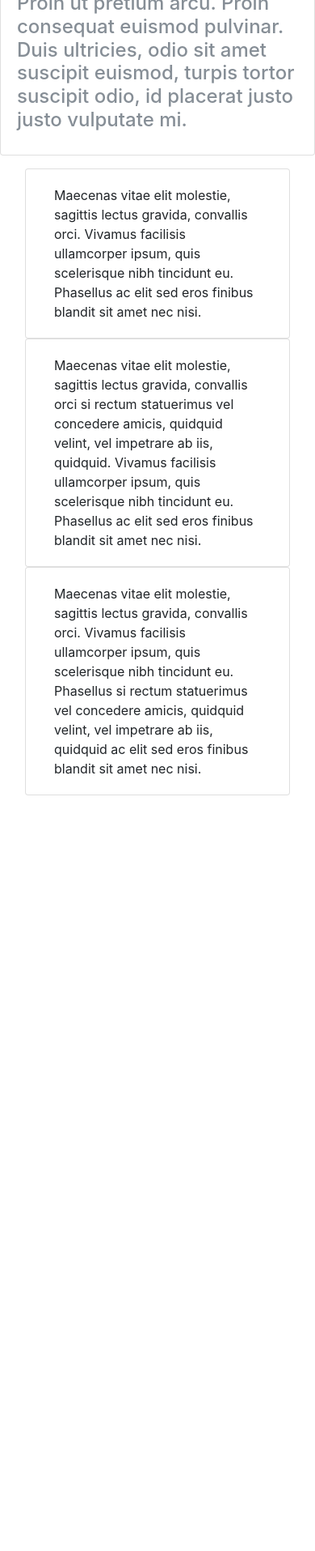
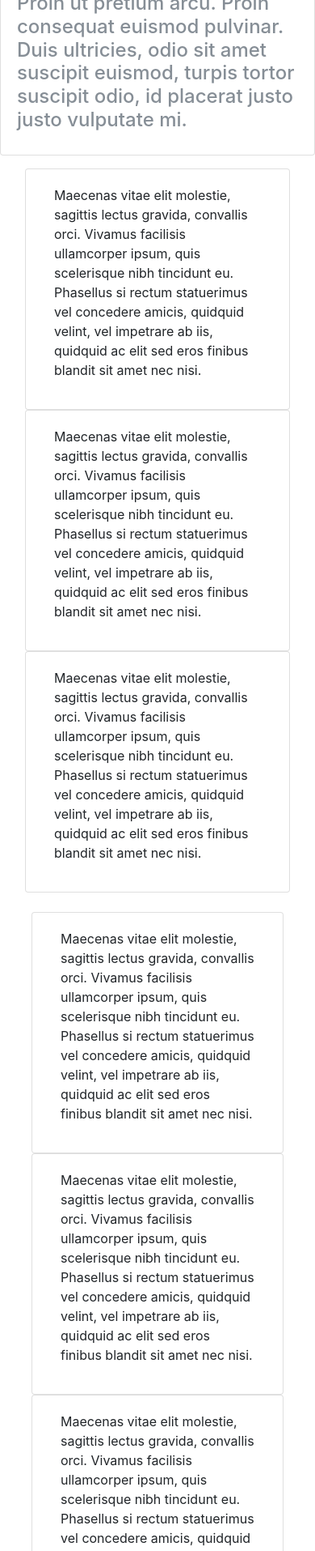
Before and after one commit to PassNum-Promo4/projet-bootstrap-exercice1-rverona, a plain HTML site: page index.html in a window 390 px wide. Shown: the part 85-2000 px from the top of the page at 81% size. Before the commit the page ends 1083 px from the top, so only its background shows below. Drawn offline with nearby package versions, Linux system fonts and the light colour scheme.

Commit message:
Squelette du site presque finalisé, il reste à centrer la derniere colonne en tablette

```diff
--- a/index.html
+++ b/index.html
@@ -11,9 +11,10 @@
   </head>
   <body>
 
+<!-- Header  -->
 <header class="card" style="width: 100%;">
   <div class="card-body">
-    <h1 class="card-title">Bonjour, monde!</h1>
+    <h1 class="card-title text-primary">Bonjour, monde!</h1>
     <h4 class="card-subtitle mb-2 text-muted">Proin ut pretium arcu. Proin consequat euismod pulvinar. Duis ultricies, odio sit amet suscipit euismod, turpis tortor suscipit odio, id placerat justo justo vulputate mi.</h4>
 </header>
 
@@ -21,27 +22,67 @@
   <div class="row m-3">
 
 <!-- premier div -->
-  <div class="card col-xl-4 col-lg-6 col-12">
+  <div class="card col-xl-4 col-lg-6 col-md-6 col-12">
   <div class="card-body">
-Maecenas vitae elit molestie, sagittis lectus gravida, convallis orci. Vivamus facilisis ullamcorper ipsum, quis scelerisque nibh tincidunt eu. Phasellus ac elit sed eros finibus blandit sit amet nec nisi.
+    <p>Maecenas vitae elit molestie, sagittis lectus gravida, convallis orci. Vivamus facilisis ullamcorper ipsum, quis scelerisque nibh tincidunt eu. Phasellus si rectum statuerimus vel concedere amicis, quidquid velint, vel impetrare ab iis, quidquid ac elit sed eros finibus blandit sit amet nec nisi.
+    </p>
   </div>
 </div>
 <!-- deuxieme div  -->
-<div class="card  col-xl-4 col-lg-6 col-12">
+<div class="card  col-xl-4 col-lg-6 col-md-6 col-12">
   <div class="card-body">
-Maecenas vitae elit molestie, sagittis lectus gravida, convallis orci si rectum statuerimus vel concedere amicis, quidquid velint, vel impetrare ab iis, quidquid. Vivamus facilisis ullamcorper ipsum, quis scelerisque nibh tincidunt eu. Phasellus ac elit sed eros finibus blandit sit amet nec nisi.
-  </div>
+    <p>Maecenas vitae elit molestie, sagittis lectus gravida, convallis orci. Vivamus facilisis ullamcorper ipsum, quis scelerisque nibh tincidunt eu. Phasellus si rectum statuerimus vel concedere amicis, quidquid velint, vel impetrare ab iis, quidquid ac elit sed eros finibus blandit sit amet nec nisi.
+    </p>
+    </div>
 </div>
 <!-- aside -->
-<aside class="card  col-xl-4 col-lg-6 col-12">
+<aside class="card  col-xl-4 col-lg-6 col-md-12 col-12">
   <div class="card-body">
-Maecenas vitae elit molestie, sagittis lectus gravida, convallis orci. Vivamus facilisis ullamcorper ipsum, quis scelerisque nibh tincidunt eu. Phasellus si rectum statuerimus vel concedere amicis, quidquid velint, vel impetrare ab iis, quidquid ac elit sed eros finibus blandit sit amet nec nisi.
+<p>Maecenas vitae elit molestie, sagittis lectus gravida, convallis orci. Vivamus facilisis ullamcorper ipsum, quis scelerisque nibh tincidunt eu. Phasellus si rectum statuerimus vel concedere amicis, quidquid velint, vel impetrare ab iis, quidquid ac elit sed eros finibus blandit sit amet nec nisi.
+</p>
   </div>
 </aside>
 
 </div>
 </section>
 
+<section class="container">
+  <div class="row m-4">
+
+  <!-- premier div de la deuxieme section  -->
+  <div class="card col-xl-3 col-lg-4 col-md-4 col-12">
+  <div class="card-body">
+    <p>Maecenas vitae elit molestie, sagittis lectus gravida, convallis orci. Vivamus facilisis ullamcorper ipsum, quis scelerisque nibh tincidunt eu. Phasellus si rectum statuerimus vel concedere amicis, quidquid velint, vel impetrare ab iis, quidquid ac elit sed eros finibus blandit sit amet nec nisi.
+    </p>
+    </div>
+  </div>
+<!-- deuxieme div de la seconde section -->
+  <div class="card col-xl-3 col-lg-4  col-md-4 col-12">
+  <div class="card-body">
+    <p>Maecenas vitae elit molestie, sagittis lectus gravida, convallis orci. Vivamus facilisis ullamcorper ipsum, quis scelerisque nibh tincidunt eu. Phasellus si rectum statuerimus vel concedere amicis, quidquid velint, vel impetrare ab iis, quidquid ac elit sed eros finibus blandit sit amet nec nisi.
+    </p>
+    </div>
+  </div>
+<!-- troisieme div de la seconde section -->
+  <div class="card col-xl-3 col-lg-4 col-md-4 col-12">
+  <div class="card-body">
+    <p>Maecenas vitae elit molestie, sagittis lectus gravida, convallis orci. Vivamus facilisis ullamcorper ipsum, quis scelerisque nibh tincidunt eu. Phasellus si rectum statuerimus vel concedere amicis, quidquid velint, vel impetrare ab iis, quidquid ac elit sed eros finibus blandit sit amet nec nisi.
+    </p>
+    </div>
+  </div>
+<!-- quatrieme div de la seconde section -->
+  <div class="card col-xl-3 col-lg-4 col-md-4 col-12">
+  <div class="card-body">
+    <p>Maecenas vitae elit molestie, sagittis lectus gravida, convallis orci. Vivamus facilisis ullamcorper ipsum, quis scelerisque nibh tincidunt eu. Phasellus si rectum statuerimus vel concedere amicis, quidquid velint, vel impetrare ab iis, quidquid ac elit sed eros finibus blandit sit amet nec nisi.
+    </p>
+    </div>
+  </div>
+</div>
+</section>
+<footer class="card" style="width: 100%;">
+  <div class="card-body">
+    <h1 class="card-title">Jolie pied de page</h1>
+</footer>
 
 
 
```
